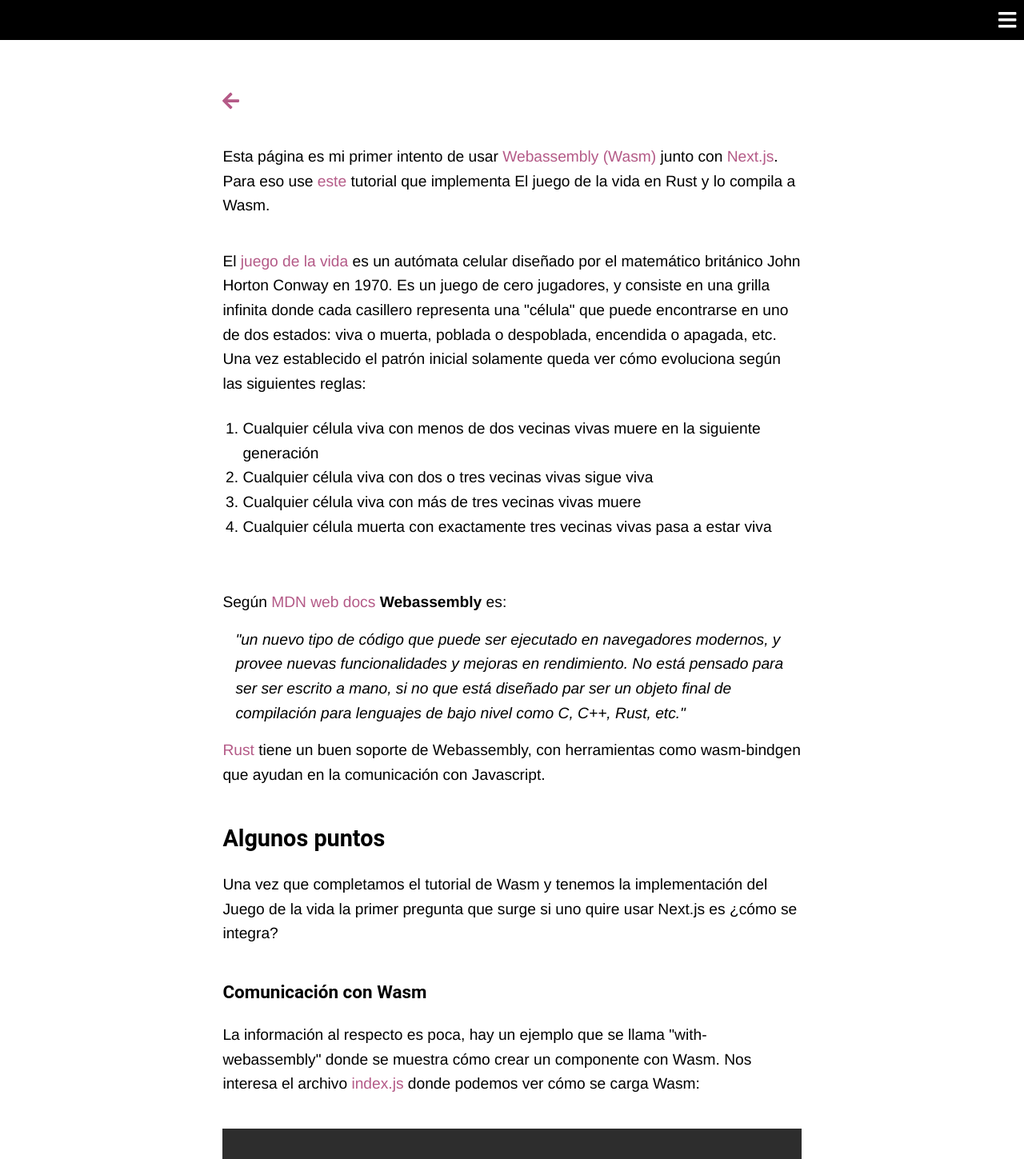
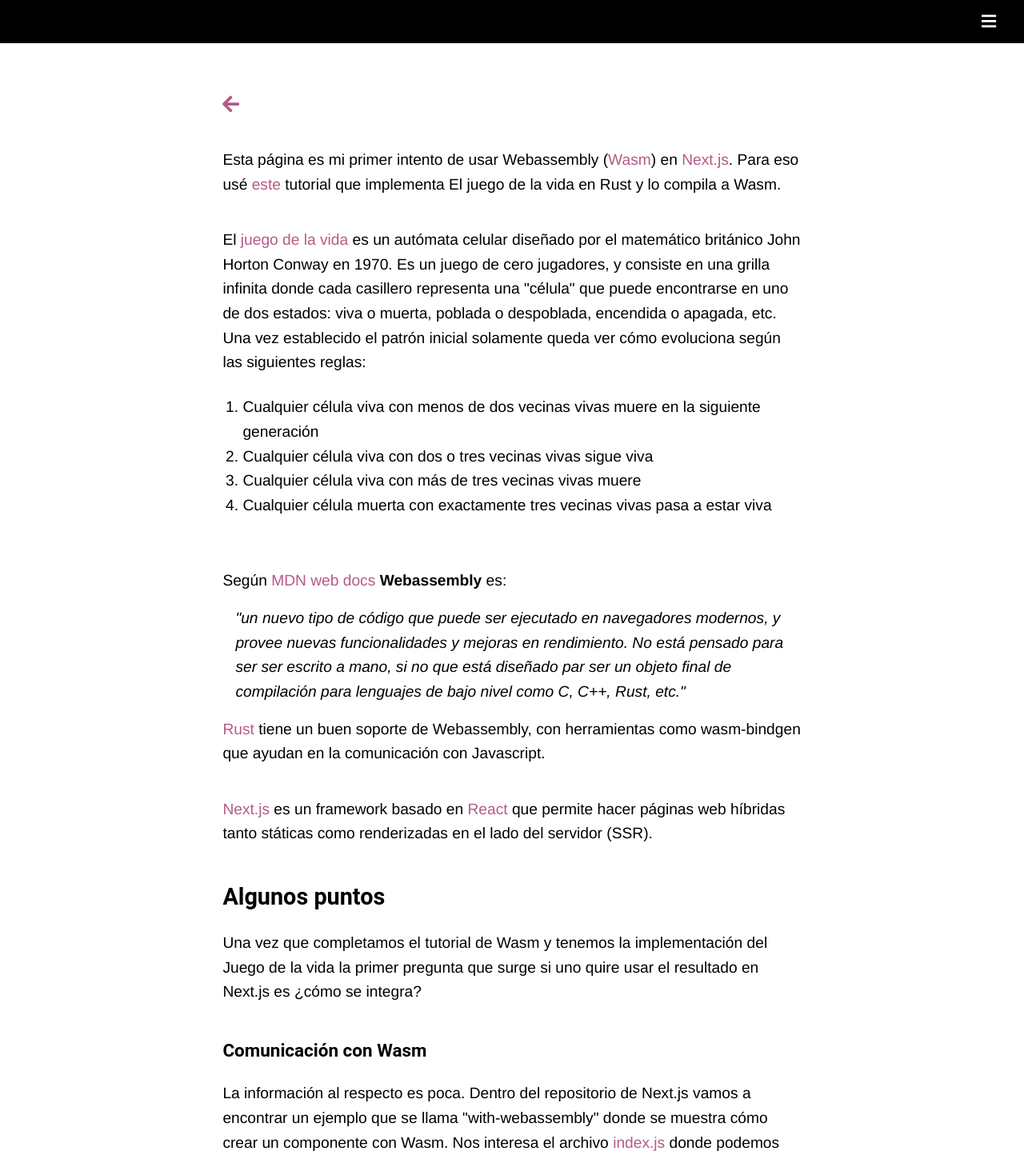
Before and after one commit to ignacio-gc/wasm-gol-next, a Next.js app: page /acerca in a window 1280 px wide. Shown: the top 1449 px of the page at 80% size. Built offline with nearby package versions, Linux system fonts and the light colour scheme.

Commit message:
cambios de texto y css

```diff
--- a/components/navbar.js
+++ b/components/navbar.js
@@ -25,13 +25,13 @@ const Navbar = () => {
         <li>
           <Link href="/acerca">
             <a>
-              acerca
+              Acerca
             </a>
           </Link>
         </li>
         <li>
           <a href="https://github.com/ignacio-gc/wasm-gol-next" target="_">
-            <FontAwesomeIcon icon={faGithub} style={{ color: 'white' }} /></a>
+            Github <FontAwesomeIcon icon={faGithub} style={{ color: 'white' }} /></a>
         </li>
       </ul>
     </nav>
--- a/components/navbar.module.css
+++ b/components/navbar.module.css
@@ -9,24 +9,20 @@
  .menu {
    display: flex;
    flex-direction: column;
-   align-items: center;
+   align-items: flex-end;
+   padding: 15px;
+   padding-right: 35px;
    background-color: black;
    font-size: 1.3rem;
    font-family: roboto;
  }
 
  .show li {
-   margin: auto;
    margin-top: 10px;
+   padding-top: 10px;
  }
 
  .show a {
    color: white;
    text-decoration: none;
  }
-
- .btn {
-   align-self: flex-end;
-   margin: 10px;
-   font-size: 1.6rem;
- }
--- a/pages/acerca.js
+++ b/pages/acerca.js
@@ -90,9 +90,9 @@ const GameOfLife = dynamic({
           </Link>
         </div>
         <div className={styles.texto}>
-          Esta página es mi primer intento de usar <a href="https://webassembly.org/">Webassembly (Wasm)
-          </a> junto con <a href="https://nextjs.org/" target="_">Next.js</a>.
-          Para eso use <a href="https://rustwasm.github.io/docs/book/" target="_">este</a> tutorial que implementa
+          Esta página es mi primer intento de usar Webassembly (<a href="https://webassembly.org/">Wasm
+          </a>) en <a href="https://nextjs.org/" target="_">Next.js</a>.
+          Para eso usé <a href="https://rustwasm.github.io/docs/book/" target="_">este</a> tutorial que implementa
           El juego de la vida en Rust y lo compila a Wasm.
         </div>
         <div className={styles.texto}>
@@ -118,13 +118,18 @@ const GameOfLife = dynamic({
           con Javascript.
         </div>
         <div className={styles.texto}>
+          <a href="https://nextjs.org/" target="_">Next.js</a> es un framework basado en <a href="https://es.reactjs.org/">React
+          </a> que permite hacer páginas web híbridas tanto státicas como renderizadas en el lado del servidor (SSR).
+        </div>
+        <div className={styles.texto}>
           <h2>Algunos puntos</h2>
             Una vez que completamos el tutorial de Wasm y tenemos la implementación del Juego de la vida la primer pregunta
-            que surge si uno quire usar Next.js es ¿cómo se integra?
+            que surge si uno quire usar el resultado en Next.js es ¿cómo se integra?
           </div>
         <div className={styles.texto}>
           <h3>Comunicación con Wasm</h3>
-          La información al respecto es poca, hay un ejemplo que se llama "with-webassembly" donde se muestra cómo crear un componente con Wasm.
+          La información al respecto es poca. Dentro del repositorio de Next.js vamos a encontrar un
+          ejemplo que se llama "with-webassembly" donde se muestra cómo crear un componente con Wasm.
           Nos interesa el archivo <a href="https://github.com/vercel/next.js/blob/canary/examples/with-webassembly/pages/index.js"> index.js</a> donde
           podemos ver cómo se carga Wasm:
           <pre className={styles.codeBlock}><code className={"language-jsx"}>{fragmentoIndexJs}</code></pre>
@@ -171,9 +176,6 @@ const GameOfLife = dynamic({
             <li>
               Agregar una galería de patrones como <a href="https://en.wikipedia.org/wiki/Glider_(Conway%27s_Life)" target="_">Glider</a>
             </li>
-            <li>
-              Integrar el paso de compilación del código Rust!
-              </li>
           </ul>
         </div>
         <div className={styles.linkDiv}>
--- a/pages/index.module.css
+++ b/pages/index.module.css
@@ -6,6 +6,7 @@
 
 .header h1 {
   margin-top: 5vh;
+  padding: 3vh;
 }
 
 .gol {
```
